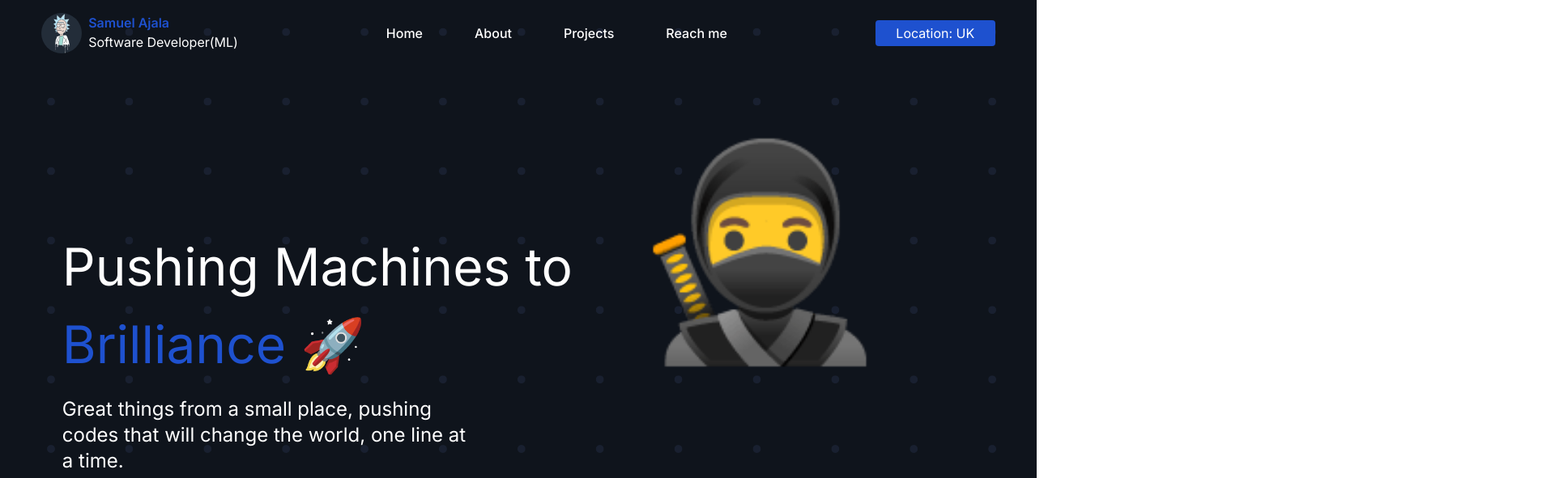
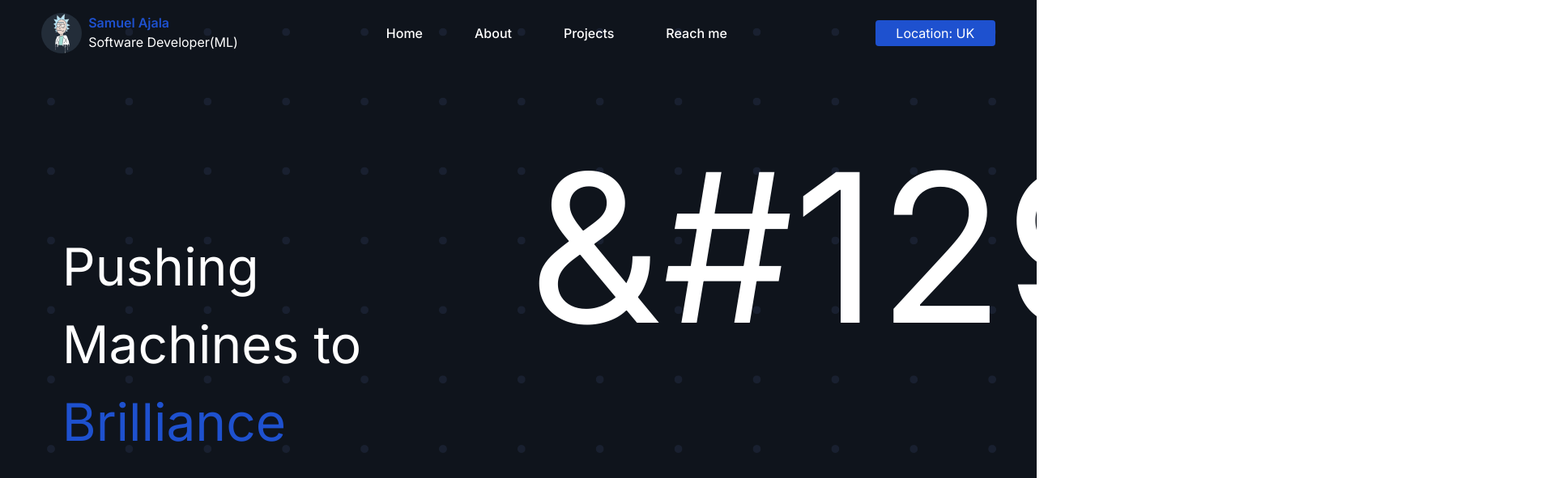
Before and after one commit to samuelajala01/portfolio-v4, a Next.js app: page / in a window 1280 px wide. Shown: the top 591 px of the page at 81% size, 1920 px wide, since content can reach past the window. Built offline with nearby package versions, Linux system fonts and the light colour scheme.

Commit message:
Update page.js

```diff
--- a/src/app/page.js
+++ b/src/app/page.js
@@ -8,11 +8,11 @@ export default function Home() {
      <section className="mx-[6vw] lg::mx-[4vw] flex">
      <div className="flex-[1.5] md:mt-[25vh]">
         <h1 className="text-[5vw]  mb-4 text-white">
-          Pushing Machines to <span className="text-[var(--pry)]">Brilliance</span> &#128640;
+          Pushing Machines to <span className="text-[var(--pry)]">Brilliance</span> {"&#128640;"}
         </h1>
         <p className="text-white md:text-2xl md:w-[40vw]">Great things from a small place, pushing codes that will change the world, one line at a time.</p>
       </div>
-      <div className=" flex flex-1 md:text-[20vw] p-0 justify-center ml-16  md:top-[20rem] mt-2 lg:mt-8 hidden md:block"> &#129399; </div>
+      <div className=" flex flex-1 md:text-[20vw] p-0 justify-center ml-16  md:top-[20rem] mt-2 lg:mt-8 hidden md:block"> {"&#129399;"} </div>
      </section>
     </>
   );
```
